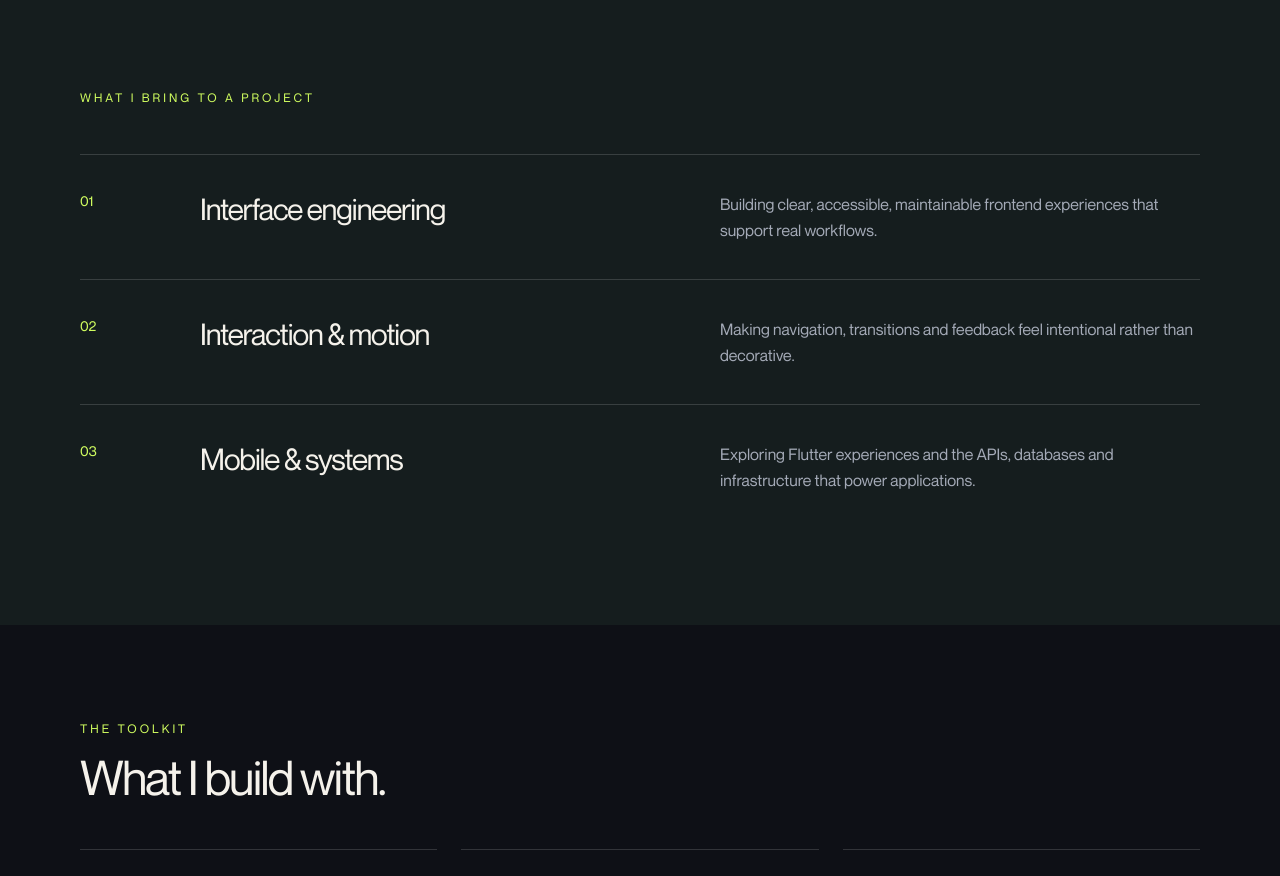
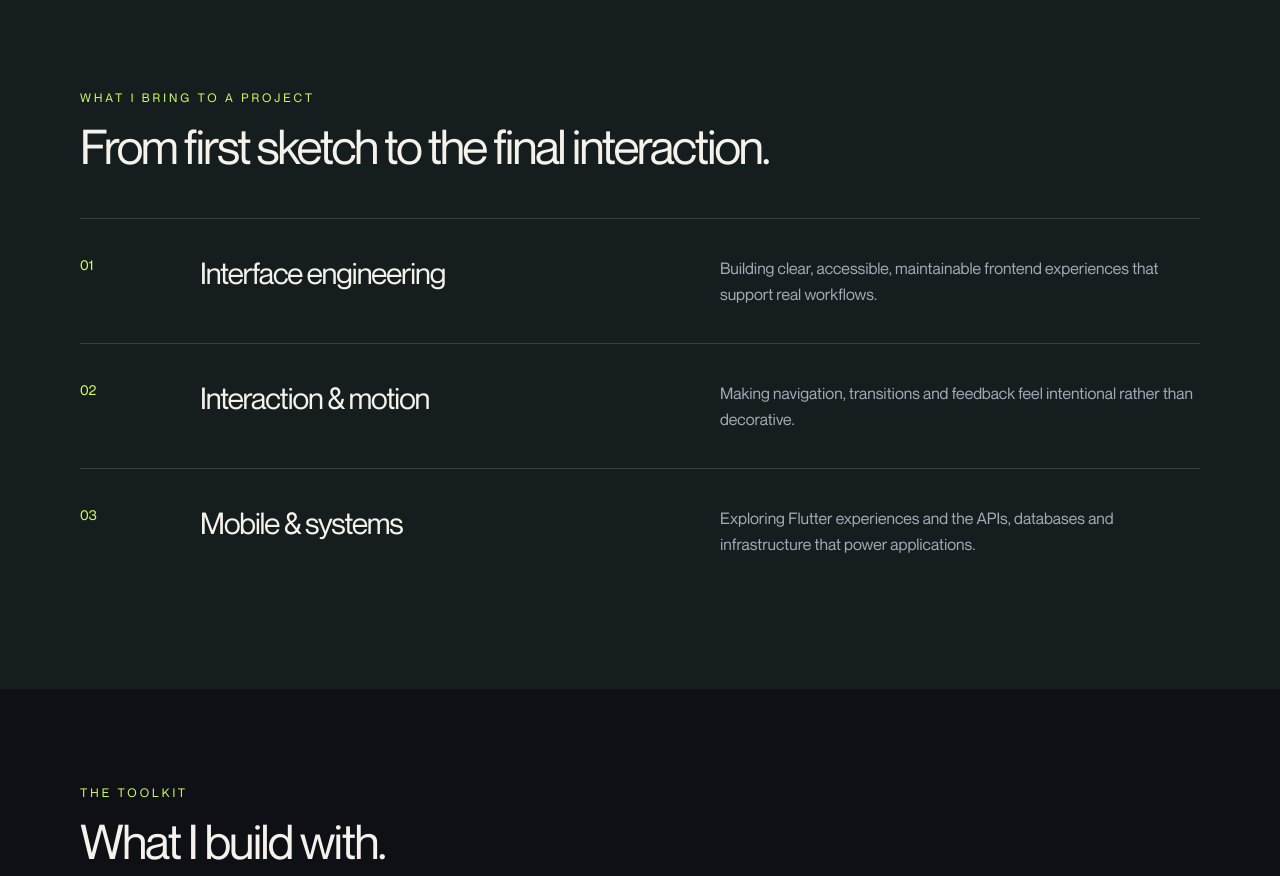
Before and after one commit to coreamlan-stack/amlan-portfolio, a Next.js app: page /about in a window 1280 px wide. Shown: the part 1380-2256 px from the top of the page. Built offline with nearby package versions, Linux system fonts and the light colour scheme.

Commit message:
Refine portfolio motion, navigation and editorial interactions

```diff
--- a/app/about/page.jsx
+++ b/app/about/page.jsx
@@ -76,7 +76,8 @@ export default function AboutPage() {
 
         <section className='bg-[#151d1e] px-6 py-24 sm:px-12 lg:px-20'>
           <div className='mx-auto max-w-[1280px]'>
-            <p className='mb-12 text-xs uppercase tracking-[0.25em] text-primary'>What I bring to a project</p>
+            <p className='mb-4 text-xs uppercase tracking-[0.25em] text-primary'>What I bring to a project</p>
+            <h2 className='mb-12 max-w-3xl text-3xl tracking-[-0.05em] sm:text-5xl'>From first sketch to the final interaction.</h2>
             {disciplines.map(item => (
               <PageReveal key={item.number}>
                 <div className='grid gap-4 border-t border-white/15 py-9 md:grid-cols-[80px_1fr_1fr] md:gap-10'>
```
